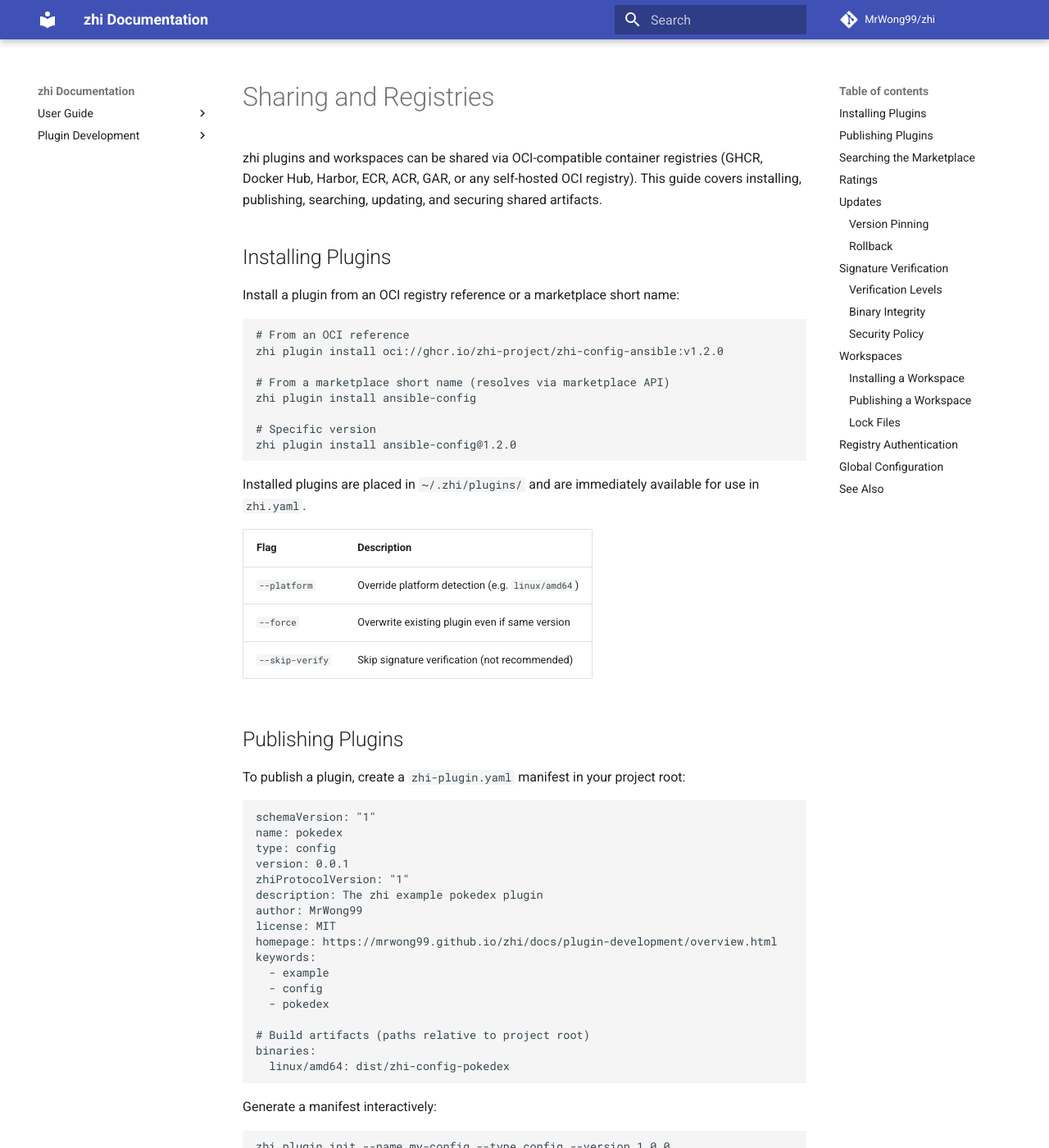
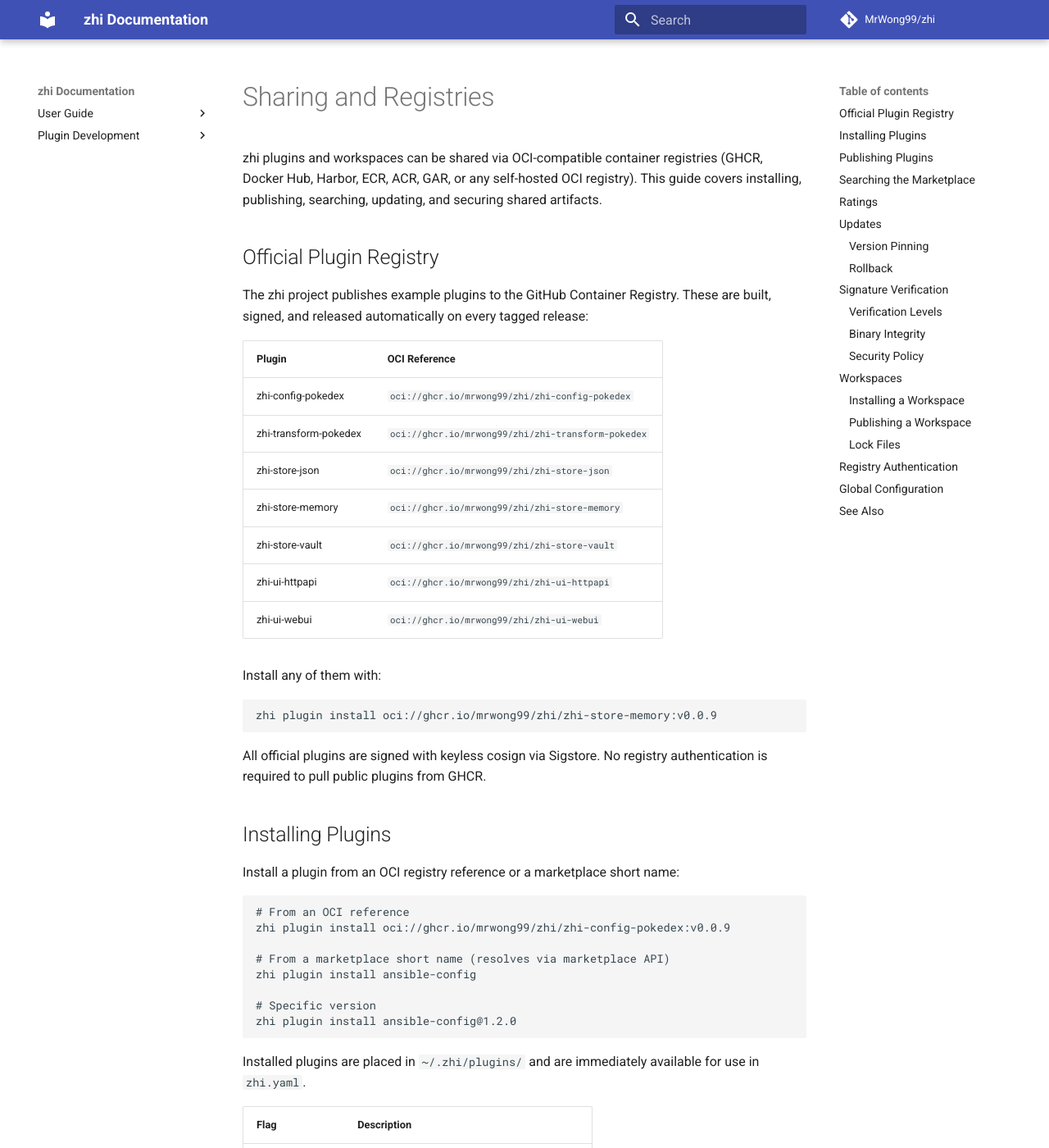
Before and after one commit to MrWong99/zhi, an MkDocs documentation site: the page built from docs/user-guide/sharing-and-registries.md, in a window 1280 px wide and 1400 px high. Shown: the whole window at 82% size. Built offline with MkDocs 1.6.1 and Material for MkDocs 9.7.7, drawn with Linux system fonts in a browser that asks for light colours; comment, search, counter and statistics services are not loaded.

Commit message:
docs(sharing): inform about new plugin registry

````diff
--- a/docs/user-guide/sharing-and-registries.md
+++ b/docs/user-guide/sharing-and-registries.md
@@ -1,6 +1,28 @@
 # Sharing and Registries
 
 zhi plugins and workspaces can be shared via OCI-compatible container registries (GHCR, Docker Hub, Harbor, ECR, ACR, GAR, or any self-hosted OCI registry). This guide covers installing, publishing, searching, updating, and securing shared artifacts.
+
+## Official Plugin Registry
+
+The zhi project publishes example plugins to the GitHub Container Registry. These are built, signed, and released automatically on every tagged release:
+
+| Plugin | OCI Reference |
+|--------|---------------|
+| zhi-config-pokedex | `oci://ghcr.io/mrwong99/zhi/zhi-config-pokedex` |
+| zhi-transform-pokedex | `oci://ghcr.io/mrwong99/zhi/zhi-transform-pokedex` |
+| zhi-store-json | `oci://ghcr.io/mrwong99/zhi/zhi-store-json` |
+| zhi-store-memory | `oci://ghcr.io/mrwong99/zhi/zhi-store-memory` |
+| zhi-store-vault | `oci://ghcr.io/mrwong99/zhi/zhi-store-vault` |
+| zhi-ui-httpapi | `oci://ghcr.io/mrwong99/zhi/zhi-ui-httpapi` |
+| zhi-ui-webui | `oci://ghcr.io/mrwong99/zhi/zhi-ui-webui` |
+
+Install any of them with:
+
+```sh
+zhi plugin install oci://ghcr.io/mrwong99/zhi/zhi-store-memory:v0.0.9
+```
+
+All official plugins are signed with keyless cosign via Sigstore. No registry authentication is required to pull public plugins from GHCR.
 
 ## Installing Plugins
 
@@ -8,7 +30,7 @@
 
 ```sh
 # From an OCI reference
-zhi plugin install oci://ghcr.io/zhi-project/zhi-config-ansible:v1.2.0
+zhi plugin install oci://ghcr.io/mrwong99/zhi/zhi-config-pokedex:v0.0.9
 
 # From a marketplace short name (resolves via marketplace API)
 zhi plugin install ansible-config
````
Also changed, not shown: CLAUDE.md (+10 -0 lines), README.md (+9 -1 lines), docs/plugin-development/overview.md (+2 -0 lines).
